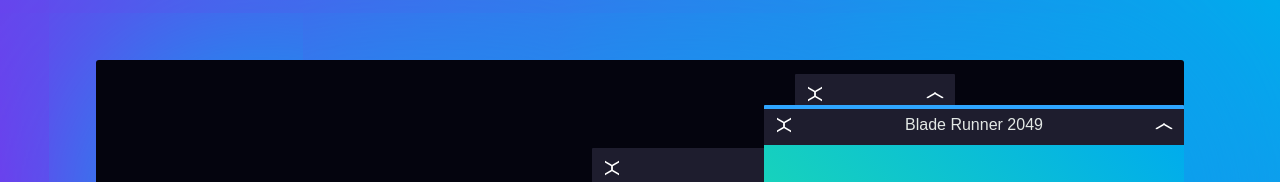
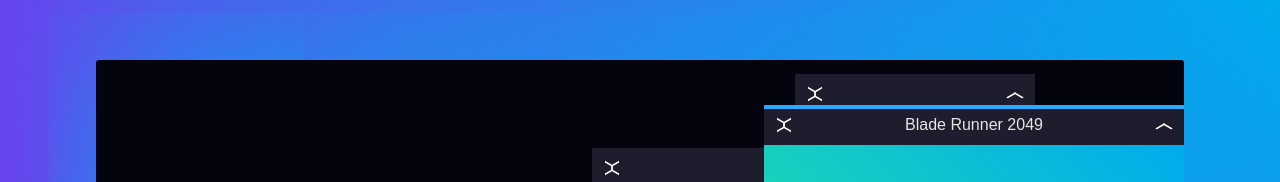
Before and after one commit to AuracleTech/panels, a website built with Vite: page index.html in a window 1280 px wide. Shown: the top 182 px of the page. Built offline with nearby package versions, Linux system fonts and the light colour scheme.

Commit message:
Temp fIx panel min width

```diff
--- a/CSS/panels.css
+++ b/CSS/panels.css
@@ -29,11 +29,12 @@
 	background-image: linear-gradient(#2eff9d 4px, transparent 4px);
 }
 
+/* TODO make min-width depending on about of options */
 .panel {
 	position: fixed;
 	max-width: 100%;
 	max-height: 100%;
-	min-width: 160px;
+	min-width: 240px;
 	min-height: var(--panels-bar-height);
 	background-color: #1e1d2e;
 	color: #e3e8e5;
```
